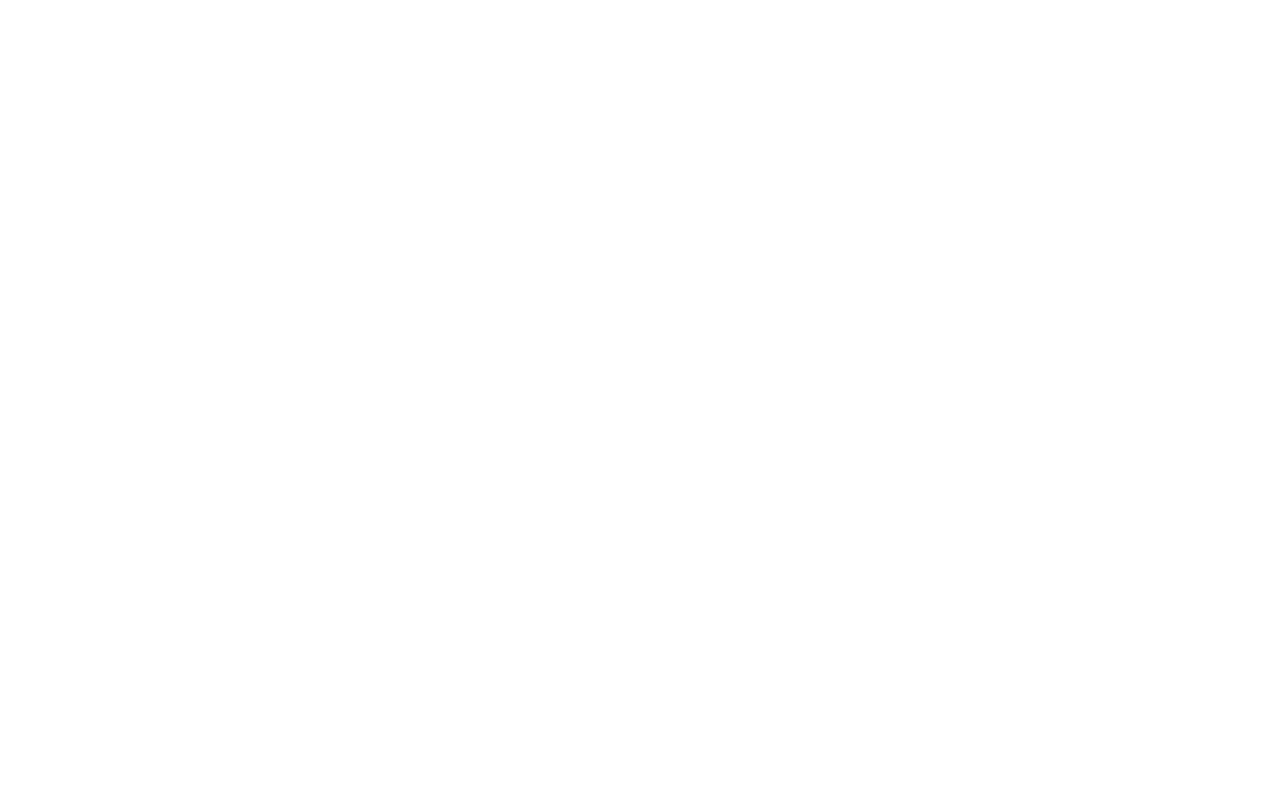
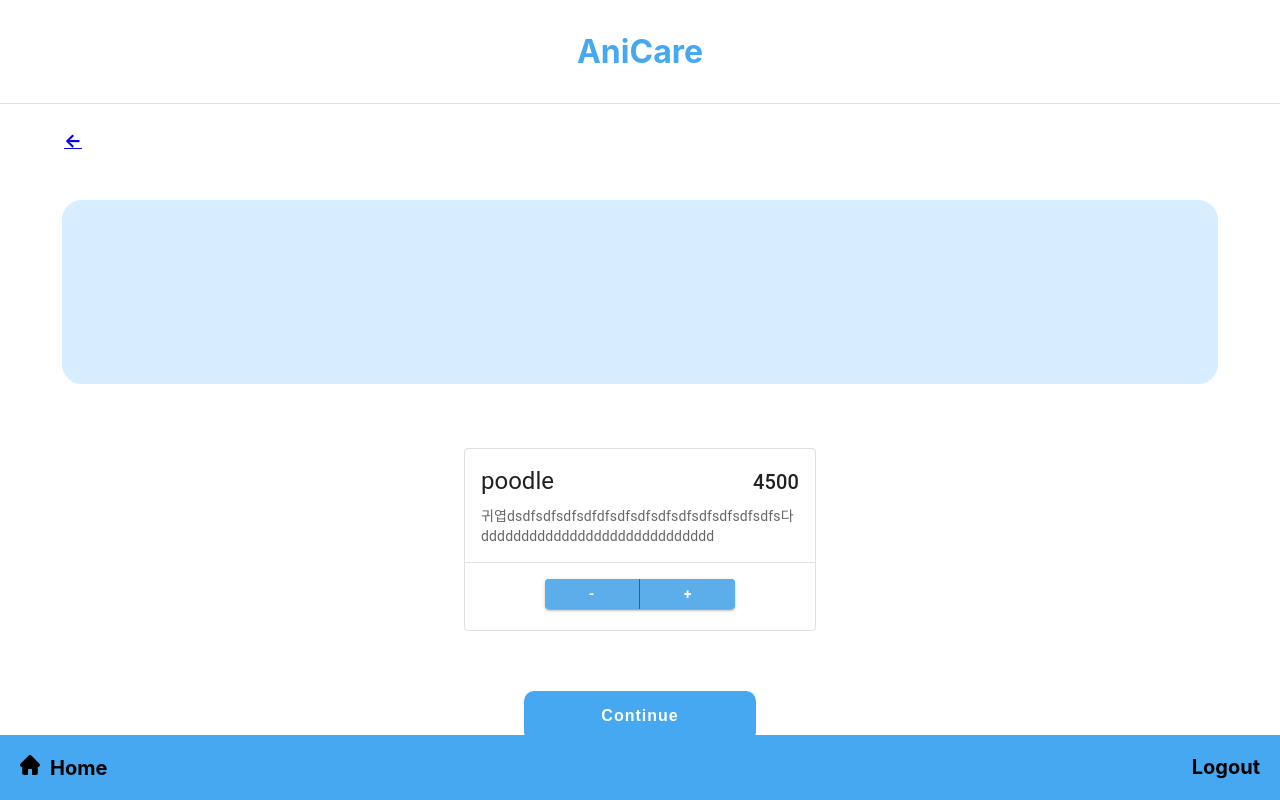
Before and after one commit to dlrjstkd1123/Capstone-anicare-front, a React (Create React App) app: page /shopdetail in a window 1280 px wide. Before the commit this address had no page. Built offline with nearby package versions, Linux system fonts and the light colour scheme.

Commit message:
ShopDetailPage

```diff
--- a/src/App.css
+++ b/src/App.css
@@ -31,8 +31,8 @@
   justify-content: space-between;
   width: 100%;
   background-color: #45A8F0;
-  height: 30px;
-  line-height: 30px;
+  height: 25px;
+  line-height: 25px;
   font-size: 20px;
   padding-top: 20px;
   padding-bottom: 20px;
@@ -56,6 +56,7 @@
   display: flex;
   flex-direction: column;
   align-items: center;
+  margin-bottom: 100px;
 }
 
 .MainLogo {
--- a/src/App.js
+++ b/src/App.js
@@ -7,6 +7,8 @@
 import ShopPage from './component/shoppage';
 import SignUp from './component/signup';
 import VaccinPage from './component/vaccin';
+import ShopDetail from './component/shopdetail';
+import maindata from './maindata';
 function App() {
 
   return (
@@ -17,7 +19,8 @@
         <Route path="/login" element={<Login />}></Route>
         <Route path="/main" element={<MainPage />}></Route>
         <Route path="/signup" element={<SignUp/>}></Route>
-        <Route path="/shop" element={<ShopPage/>}></Route>
+        <Route path="/shop" element={<ShopPage />}></Route>
+        <Route path="/shopdetail" element={<ShopDetail maindata={maindata}/>}></Route>
         <Route path="/vaccin" element={<VaccinPage/>}></Route>
 
       </Routes>
--- /dev/null
+++ b/src/component/shopdetail.js
@@ -0,0 +1,97 @@
+import '../css/Shop.css';
+
+import { BrowserRouter, Route, Routes, Link } from 'react-router-dom';
+
+import React, { useEffect, useState } from 'react';
+import Card from '@mui/material/Card';
+import Box from '@mui/material/Box';
+import Chip from '@mui/material/Chip';
+import Stack from '@mui/material/Stack';
+import Divider from '@mui/material/Divider';
+import Typography from '@mui/material/Typography';
+import {
+    ButtonGroup,
+    Button
+
+} from '@mui/material';
+
+
+
+function ShopDetail(props) {
+
+    const IntroDivider = () => {
+        return (
+            <Card variant="outlined" sx={{ maxWidth: 350 }}>
+                <Box sx={{ p: 2 }}>
+                    <Stack direction="row" justifyContent="space-between" alignItems="center">
+                        <Typography gutterBottom variant="h5" component="div">
+                            {props.maindata.name}
+                        </Typography>
+                        <Typography gutterBottom variant="h6" component="div">
+                            {props.maindata.price}
+                        </Typography>
+                    </Stack>
+                    <Typography color="text.secondary" variant="body2">
+                        {props.maindata.featured}
+                    </Typography>
+                </Box>
+                <Divider />
+                <Box sx={{ p: 2 }}>
+                    <Typography gutterBottom variant="body2">
+                        <ButtonGroup variant="contained" aria-label="Basic button group"
+                            style={{ width: "60%", backgroundColor: "#45A8F0"}}>
+                            <Button style={{ backgroundColor: "#5baee9", fontWeight: "600" }} className='ShopDetailButton'>-</Button>
+                            <Button style={{ backgroundColor: "#5baee9", fontWeight: "600" }} className='ShopDetailButton'>+</Button>
+                        </ButtonGroup>
+                    </Typography>
+
+                </Box>
+            </Card>
+        );
+    }
+    const [isScrolled, setIsScrolled] = useState(false);
+
+    useEffect(() => {
+        const handleScroll = () => {
+            const position = window.scrollY;
+            // 특정 위치에 도달하면 isScrolled 값을 변경
+            if (position > 100) { // 특정 위치를 조정할 수 있습니다.
+                setIsScrolled(true);
+            } else {
+                setIsScrolled(false);
+            }
+        };
+
+        window.addEventListener('scroll', handleScroll);
+
+        return () => {
+            window.removeEventListener('scroll', handleScroll);
+        };
+    }, []);
+    return (
+        <div className="Mainpage">
+            <div className={`MainTopNav ${isScrolled ? 'hidden' : ''}`}>
+                <p>AniCare</p>
+            </div>
+            <div className='MainBottomNav'>
+                <Link to="/main" style={{ textDecoration: "none", color: "black" }}><div style={{ marginLeft: "20px" }}>
+                    <img src="/home.png" alt="" style={{ width: "20px", marginRight: "10px" }} />
+                    Home</div></Link>
+                <div style={{ marginRight: "20px" }}>Logout</div>
+            </div>
+            {/* 여기서부터 shopdetail html */}
+            <Link to="/shoppage"><h3 style={{ paddingTop: "110px", textAlign: "left", paddingLeft: "5%" }}>←</h3></Link>
+            <div className='ShopDetailContainer'>
+                <div className='ShopDetailTop'></div>
+                <div className='ShopDetailSection'>
+                    <IntroDivider className="IntroDivider"></IntroDivider>
+                </div>
+
+                <button className='ShopDetailBottomBt'>Continue</button>
+
+            </div>
+        </div>
+
+    )
+};
+export default ShopDetail;
--- a/src/component/shoppage.js
+++ b/src/component/shoppage.js
@@ -7,7 +7,7 @@
     Button
 
 } from '@mui/material';
-
+import maindata from '../maindata';
 function ShopPage() {
     const [isScrolled, setIsScrolled] = useState(false);
 
--- a/src/component/vaccin.js
+++ b/src/component/vaccin.js
@@ -76,7 +76,7 @@
                 </Link>
                 <div style={{ marginRight: "20px" }}>Logout</div>
             </div>
-            <h3 style={{ paddingTop: "110px", textAlign: "left", paddingLeft: "5%" }}>←</h3>
+            <Link to="/main"><h3 style={{ paddingTop: "110px", textAlign: "left", paddingLeft: "5%" }}>←</h3></Link>
             <Grid className='GridContainer' container rowSpacing={3} columnSpacing={{ xs: 1, sm: 2, md: 3 }} >
                 <Grid item xs={6}>
                     <button className={vaccin === "파보바이러스감염증" ? "VaccinSelected" : ""} onClick={()=>{
--- a/src/css/Login.css
+++ b/src/css/Login.css
@@ -31,6 +31,9 @@
     border-radius: 13px;
     border: 3px solid #EAE5E5;
     width: 100%;
+    padding-left: 15px;
+    /* 왼쪽 여백을 조절합니다. */
+    box-sizing: border-box;
 
 }
 .LoginInputContainer > button{
--- a/src/css/Shop.css
+++ b/src/css/Shop.css
@@ -1,27 +1,71 @@
-.ShopTop{
+.ShopTop {}
 
-}
-.ShopTop>p{
+.ShopTop>p {
     text-align: left;
     padding-left: 5%;
     font-size: 24px;
     font-weight: 700;
 }
-.ShopTop>input{
+
+.ShopTop>input {
     width: 90%;
     height: 50px;
     background-color: #D6EEFF;
     border-radius: 13px;
     border: none;
 }
+
 .ShopSection {
     text-align: center;
     display: flex;
     flex-direction: column;
     align-items: center;
-  }
-.ShopButton{
+    margin-bottom: 100px;
+}
+
+.ShopButton {
     width: 33.3%;
     height: 45px;
 
-  }
+}
+
+.ShopDetailContainer {
+    display: flex;
+    flex-direction: column;
+    align-items: center;
+
+}
+
+.ShopDetailTop {
+    width: 90%;
+    height: 180px;
+    border: 2px solid #D6EEFF;
+    margin-top: 30px;
+    border-radius: 20px;
+    background-color: #D6EEFF;
+}
+.ShopDetailSection{
+    margin-top: 5%;
+    text-align: left;
+}
+
+.ShopDetailBottomBt{
+    background-color: #45A8F0;
+    width: 232px;
+    height: 51px;
+    margin-top: 60px;
+    border-radius: 10px;
+    border: none;
+    color: white;
+    font-size: 16px;
+    font-weight: 600;
+    letter-spacing: 1px;
+}
+.ShopDetailButton{
+    width: 50%;
+    height: 30px;
+
+}
+.css-19midj6:nth-child(3){
+ text-align: center!important;
+}
--- a/src/css/SignUp.css
+++ b/src/css/SignUp.css
@@ -31,6 +31,9 @@
     border-radius: 13px;
     border: 3px solid #EAE5E5;
     width: 100%;
+    padding-left: 15px;
+    /* 왼쪽 여백을 조절합니다. */
+    box-sizing: border-box;
 
 }
 .SignUpInputContainer > button{
--- a/src/css/Vaccin.css
+++ b/src/css/Vaccin.css
@@ -3,7 +3,7 @@
 }
 
 .GridContainer button {
-    width: 95%;
+    width: 85%;
     height: 45px;
     padding: 0;
     border-radius: 20px;
@@ -13,9 +13,10 @@
 }
 
 .react-datepicker-ignore-onclickoutside {
-    background-color: #7dbfee;
+    background-color: #5bb6f6;
     color: white;
     cursor: pointer;
+    transition: all 0.3s;
 
 }
 
@@ -39,9 +40,36 @@
     font-size: 16px;
     font-weight: 600;
     letter-spacing: 1px;
+    margin-bottom: 100px;
 }
 .VaccinSelected{
     background-color: #45A8F0!important;
     color: white;
     transition: all 0.5s;
 }
+.react-datepicker__triangle{
+    margin-bottom: 30px;
+}
+
+.react-datepicker__month-container{
+
+    font-weight: 700;
+}
+.react-datepicker__header{
+    font-size: 20px;
+
+}
+.react-datepicker__day-names{
+    font-size: 15px;
+    margin-top: 15px;
+}
+.react-datepicker__day-name{
+    padding: 5px;
+}
+.react-datepicker__week{
+    margin: 5px;
+}
+.react-datepicker__day{
+    padding: 5px;
+    font-size: 15px;
+}
--- a/src/maindata.js
+++ b/src/maindata.js
@@ -1,5 +1,7 @@
 const maindata={
     name: "poodle",
-    feacuturd:"귀엽다"
+    price: 4500,
+    featured:"귀엽dsdfsdfsdfsdfdfsdfsdfsdfsdfsdfsdfsdfsdfs다ddddddddddddddddddddddddddddd"
 
 }
+export default maindata;
```
